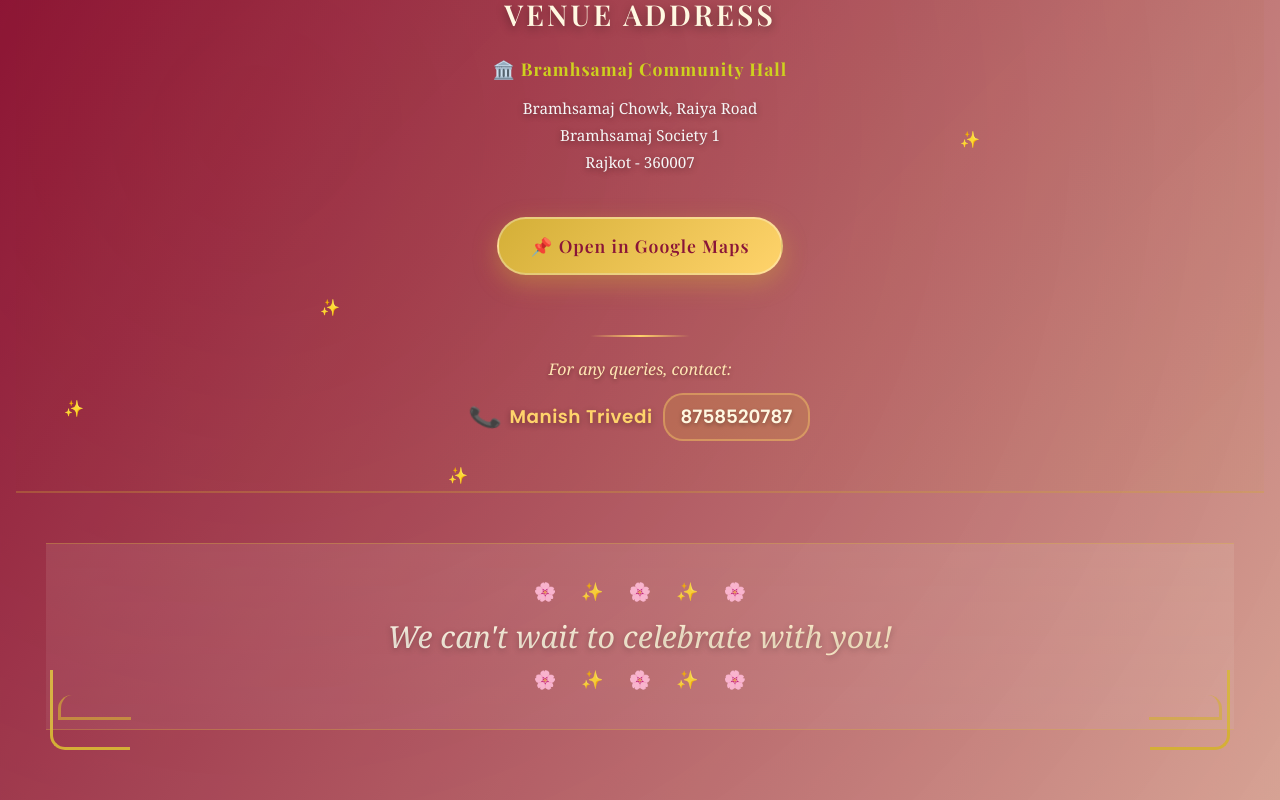
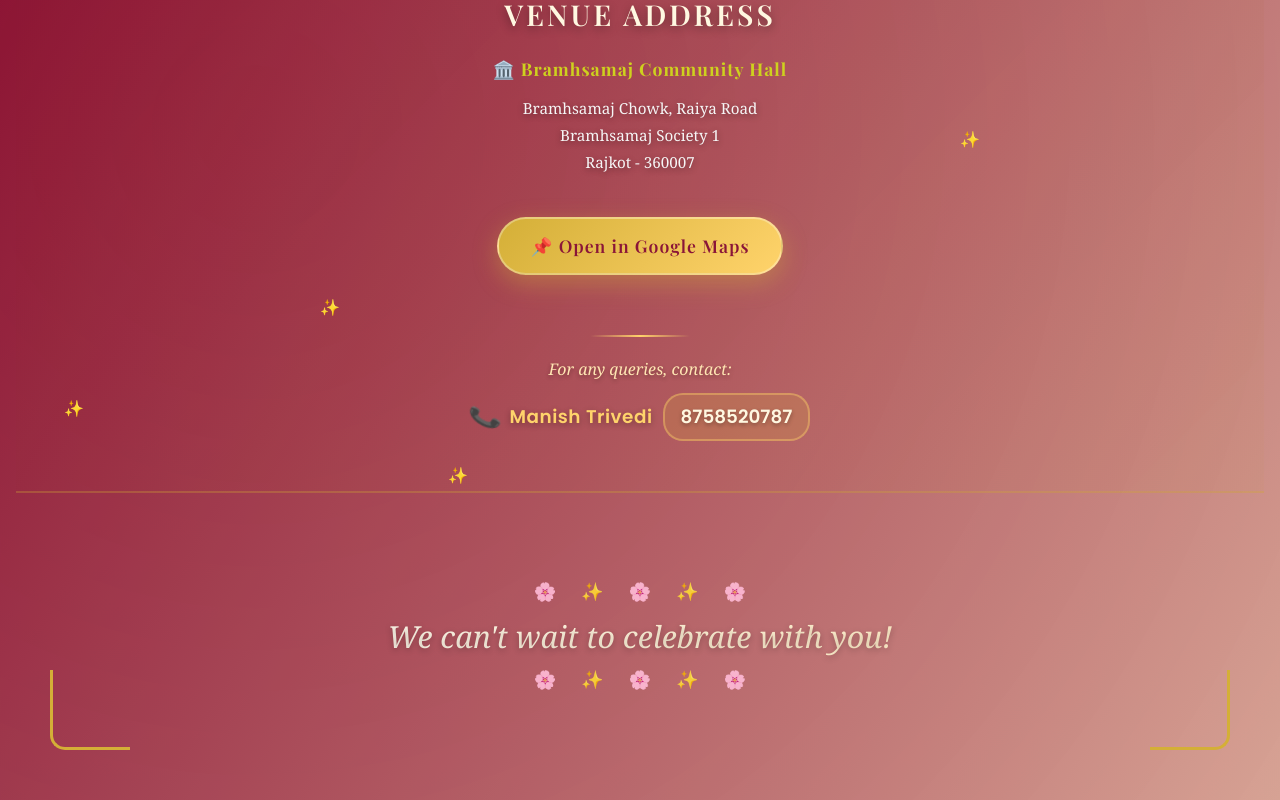
Before and after one commit to trivedikartik/kartikwedsnisha, a React (Vite) app: page / in a window 1280 px wide. Shown: the part 2561-3361 px from the top of the page. Built offline with nearby package versions, Linux system fonts and the light colour scheme.

Commit message:
Footer: remove yellow lines and blur; keep clean full-width banner

```diff
--- a/src/components/WeddingInvitation.css
+++ b/src/components/WeddingInvitation.css
@@ -1322,27 +1322,14 @@
   padding: 36px 0;
   width: 100%;
   border-radius: 0;
-  background: linear-gradient(180deg, rgba(255,248,225,0.10), rgba(255,255,255,0.06));
-  border: none;
-  box-shadow: inset 0 1px 0 rgba(212,175,55,0.35), inset 0 -1px 0 rgba(212,175,55,0.35);
-}
-
-/* subtle corner flourishes */
+  background: transparent; /* full width, no backdrop */
+  border: none; /* remove yellow lines */
+  box-shadow: none; /* no hairlines or blur/inset glow */
+}
+
+/* remove corner flourishes */
 .footer-banner::before,
-.footer-banner::after {
-  content: '';
-  position: absolute;
-  bottom: 10px;
-  width: 70px;
-  height: 22px;
-  border: 3px solid rgba(212,175,55,0.65);
-  border-top: none;
-  border-right: none;
-  border-radius: 14px 0 0 0;
-}
-
-.footer-banner::before { left: 12px; }
-.footer-banner::after { right: 12px; transform: scaleX(-1); }
+.footer-banner::after { content: none; }
 
 .footer-quote {
   font-family: 'Georgia', serif;
```
